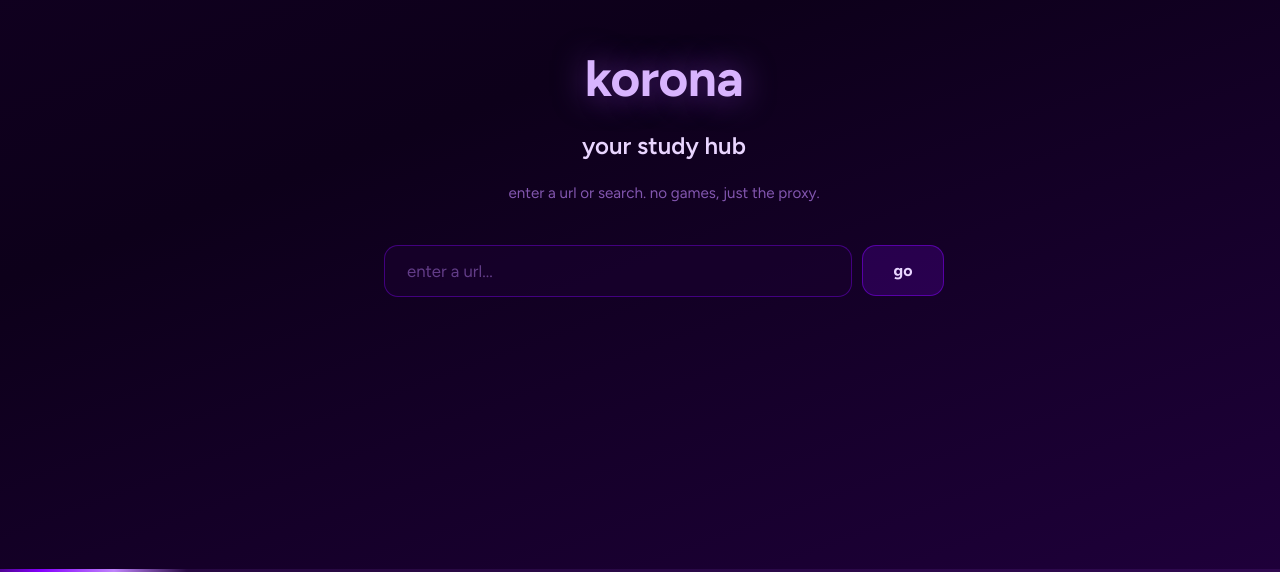
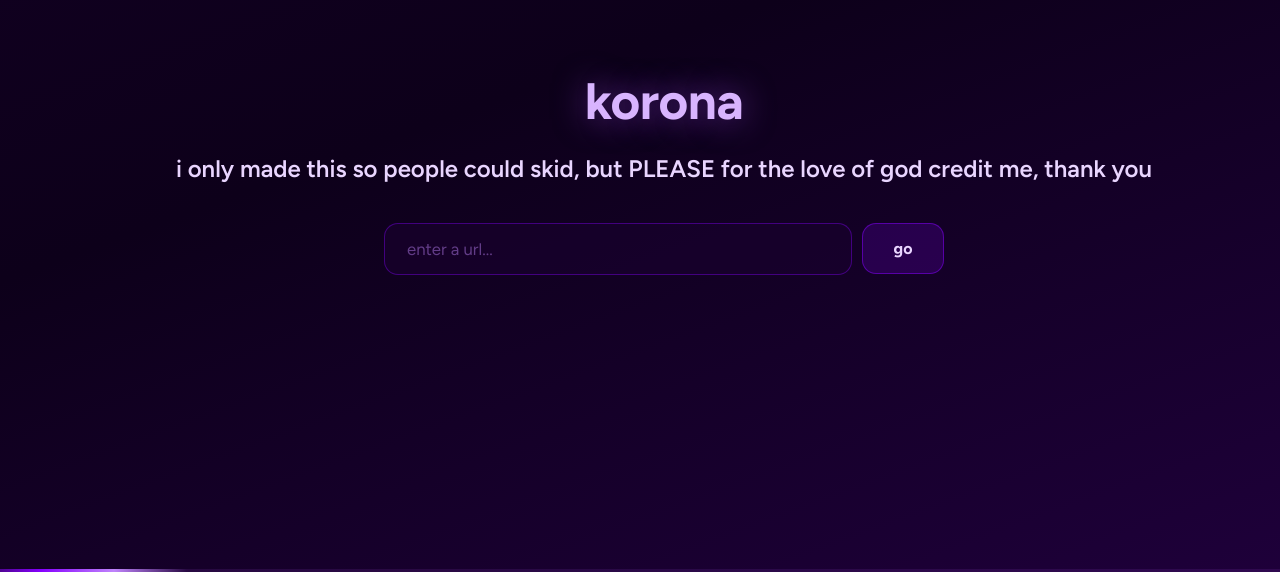
Before and after one commit to aubree-lat/korona, a website: page public/index.html in a window 1280 px wide. Shown: the part 228-800 px from the top of the page. Drawn offline with Linux system fonts and the light colour scheme.

Commit message:
skibidi drugs

```diff
--- a/public/index.html
+++ b/public/index.html
@@ -12,8 +12,7 @@
     <body>
         <div class="landing">
             <span class="korona-mark">korona</span>
-            <h1>your study hub</h1>
-            <p>enter a url or search. no games, just the proxy.</p>
+            <h1>i only made this so people could skid, but PLEASE for the love of god credit me, thank you</h1>
             <form id="home-search">
                 <input id="home-search-input" type="text" placeholder="welcome back." autocomplete="off" spellcheck="false">
                 <button type="submit">go</button>
```
Also changed, not shown: README.md (added), 1 other file.
